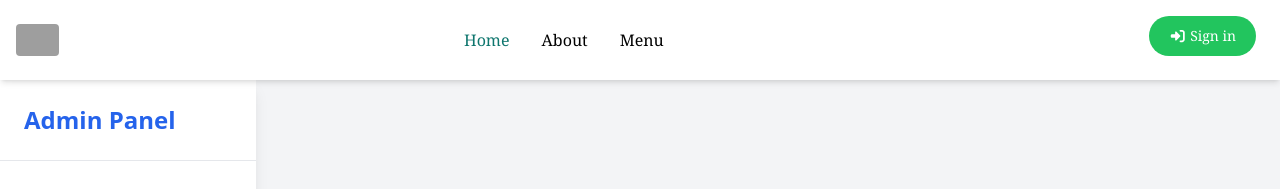
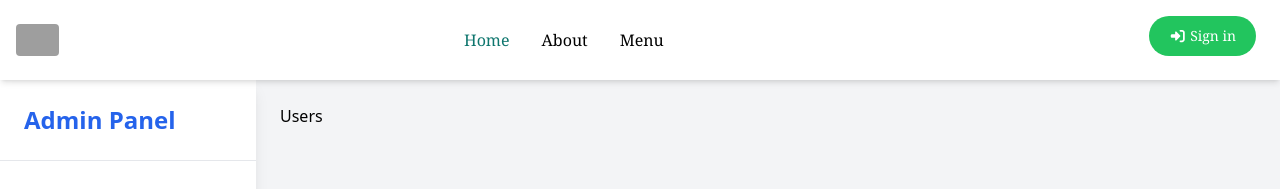
Before and after one commit to rhaymon001/hotTakesRestaurant-frontend, a Vue app: page /admin/users in a window 1280 px wide. Shown: the top 189 px of the page. Built offline with nearby package versions, Linux system fonts and the light colour scheme; grey boxes are pictures that could not be loaded.

Commit message:
Added h1 to admin user

```diff
--- a/src/views/admin/Users.vue
+++ b/src/views/admin/Users.vue
@@ -1,13 +1,9 @@
-<script setup>
-
-</script>
+<script setup></script>
 
 <template>
-    <div>
-
-    </div>
+  <div>
+    <h1>Users</h1>
+  </div>
 </template>
 
-<style scoped>
-
-</style>
+<style scoped></style>
```
